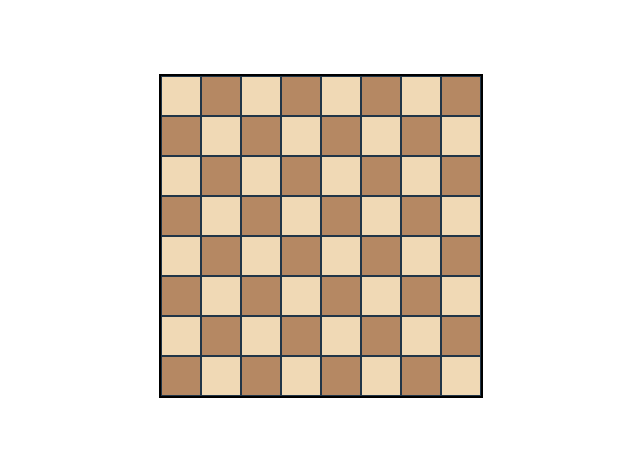
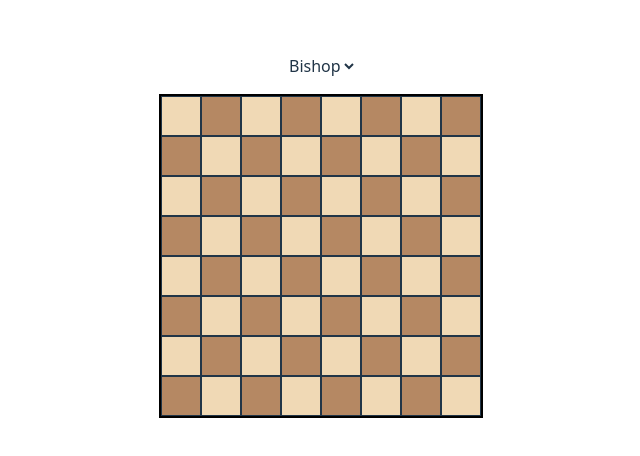
Before and after one commit to satishgowda28/interview_react, a React (Vite) app: page /chessmoves in a window 1280 px wide. Shown: the part 164-620 px from the top of the page, without its empty margins (319-959 px from the left). Built offline with nearby package versions, Linux system fonts and the light colour scheme.

Commit message:
move selection added

```diff
--- a/src/pages/chessMoves/_utils/index.ts
+++ b/src/pages/chessMoves/_utils/index.ts
@@ -11,7 +11,7 @@ export const isValid = (...cords: [number, number]): boolean => {
   return x >= 0 && x <= BOARD_WIDTH - 1 && y >= 0 && y <= BOARD_HEIGHT - 1;
 };
 
-export const directions = {
+export const directions: Record<string, number[][]> = {
   bishop: [
     [1, 1],
     [1, -1],
--- a/src/pages/chessMoves/index.tsx
+++ b/src/pages/chessMoves/index.tsx
@@ -8,10 +8,19 @@ import {
 import { createBoard, directions, isValid } from "./_utils";
 
 const ChessMoves = () => {
-  const [boardArray, setBoardArray] = useState(() => createBoard());
+  const [boardArray, _] = useState(() => createBoard());
+  const [picesMoves, setPicesMoves] = useState(() => directions.rook);
+
   const elemRef = useRef<Array<Array<HTMLDivElement>>>([]);
   const moveToHightlight = useRef<Array<number[]>>([]);
-  const picesMoves = useRef(directions.rook);
+  const list = useRef(Object.keys(directions));
+
+  /* Effects */
+  useEffect(() => {
+    console.log(elemRef.current);
+  }, []);
+
+  /* functions */
   const handleMouseEnter = (rowCol: [number, number]) => {
     return (e: MouseEvent<HTMLDivElement>) => {
       if (elemRef.current.length) {
@@ -46,7 +55,7 @@ const ChessMoves = () => {
     };
   };
   const getMoves = (...plPos: [number, number]) => {
-    const directions = picesMoves.current;
+    const directions = picesMoves;
     const [pX, pY] = plPos;
     let moves = [];
     for (let dir of directions) {
@@ -65,10 +74,24 @@ const ChessMoves = () => {
     }
     return moves;
   };
-  useEffect(() => {
-    console.log(elemRef.current);
-  }, []);
+
   return (
+    <>
+      <div className="mb-4">
+        <select
+          onChange={(e) => {
+            const str = e.target.value;
+            setPicesMoves(directions[str]);
+          }}
+        >
+          {list.current.map((txt, i) => (
+            <option
+              key={`${txt}_${i}`}
+              value={txt}
+            >{`${txt[0].toUpperCase()}${txt.slice(1)}`}</option>
+          ))}
+        </select>
+      </div>
       <div
         className="grid grid-cols-[repeat(var(--width),40px)] grid-rows-[repeat(var(--width),40px)] border-2 border-black shadow-[0_0_10px_rgba(255,255,255,30%)]"
         style={{ "--width": boardArray.length } as CSSProperties}
@@ -93,6 +116,7 @@ const ChessMoves = () => {
           ))
         )}
       </div>
+    </>
   );
 };
 
```
Lines whose indentation alone changed are shown as unchanged.
